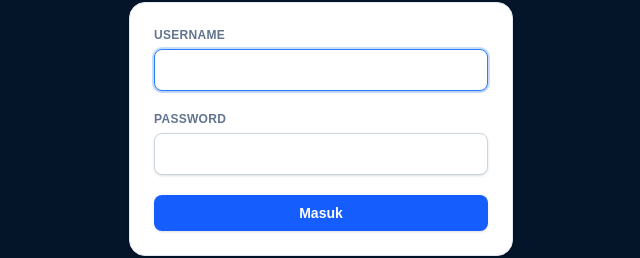
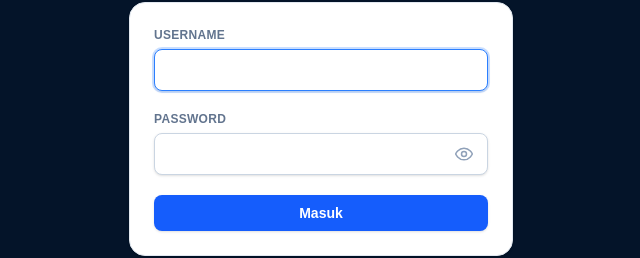
Before and after one commit to sawal123/cv-amana-perkasa-web, a Next.js app: page /admin/login in a window 1280 px wide. Shown: the part 339-597 px from the top of the page, without its empty margins (319-959 px from the left). Built offline with nearby package versions, Linux system fonts and the light colour scheme.

Commit message:
feat: add password visibility toggle icon in login form

```diff
--- a/components/admin/icons.tsx
+++ b/components/admin/icons.tsx
@@ -31,7 +31,9 @@ export type IconName =
   | "chevronDown"
   | "alert"
   | "check"
-  | "info";
+  | "info"
+  | "eye"
+  | "eyeOff";
 
 const PATHS: Record<IconName, ReactNode> = {
   dashboard: (
@@ -160,6 +162,20 @@ const PATHS: Record<IconName, ReactNode> = {
       <path d="M12 11v5M12 8h.01" />
     </>
   ),
+  eye: (
+    <>
+      <path d="M2 12s3-7 10-7 10 7 10 7-3 7-10 7-10-7-10-7Z" />
+      <circle cx="12" cy="12" r="3" />
+    </>
+  ),
+  eyeOff: (
+    <>
+      <path d="M9.88 9.88a3 3 0 1 0 4.24 4.24" />
+      <path d="M10.73 5.08A10.43 10.43 0 0 1 12 5c7 0 10 7 10 7a13.16 13.16 0 0 1-1.67 2.68" />
+      <path d="M6.61 6.61A13.526 13.526 0 0 0 2 12s3 7 10 7a9.74 9.74 0 0 0 5.39-1.61" />
+      <line x1="2" x2="22" y1="2" y2="22" />
+    </>
+  ),
 };
 
 export function NavIcon({ name, className }: { name: IconName; className?: string }) {
--- a/components/admin/login-form.tsx
+++ b/components/admin/login-form.tsx
@@ -2,11 +2,13 @@
 
 import { useState } from "react";
 import { loginAction } from "@/app/admin/actions";
+import { NavIcon } from "./icons";
 import { Banner, Field, btnPrimary, inputClass } from "./ui";
 
 export default function LoginForm() {
   const [username, setUsername] = useState("");
   const [password, setPassword] = useState("");
+  const [showPassword, setShowPassword] = useState(false);
   const [message, setMessage] = useState<string | undefined>();
   const [busy, setBusy] = useState(false);
 
@@ -41,15 +43,25 @@ export default function LoginForm() {
       </Field>
 
       <Field label="Password" htmlFor="password">
+        <div className="relative">
           <input
             id="password"
             name="password"
-          type="password"
+            type={showPassword ? "text" : "password"}
             autoComplete="current-password"
-          className={inputClass}
+            className={`${inputClass} pr-11`}
             value={password}
             onChange={(e) => setPassword(e.target.value)}
           />
+          <button
+            type="button"
+            onClick={() => setShowPassword((prev) => !prev)}
+            aria-label={showPassword ? "Sembunyikan password" : "Perlihatkan password"}
+            className="absolute inset-y-0 right-0 flex items-center pr-3.5 text-slate-400 hover:text-slate-600 transition focus:outline-none"
+          >
+            <NavIcon name={showPassword ? "eyeOff" : "eye"} className="h-5 w-5" />
+          </button>
+        </div>
       </Field>
 
       <button type="submit" disabled={busy} className={`${btnPrimary} w-full`}>
```
Lines whose indentation alone changed are shown as unchanged.
